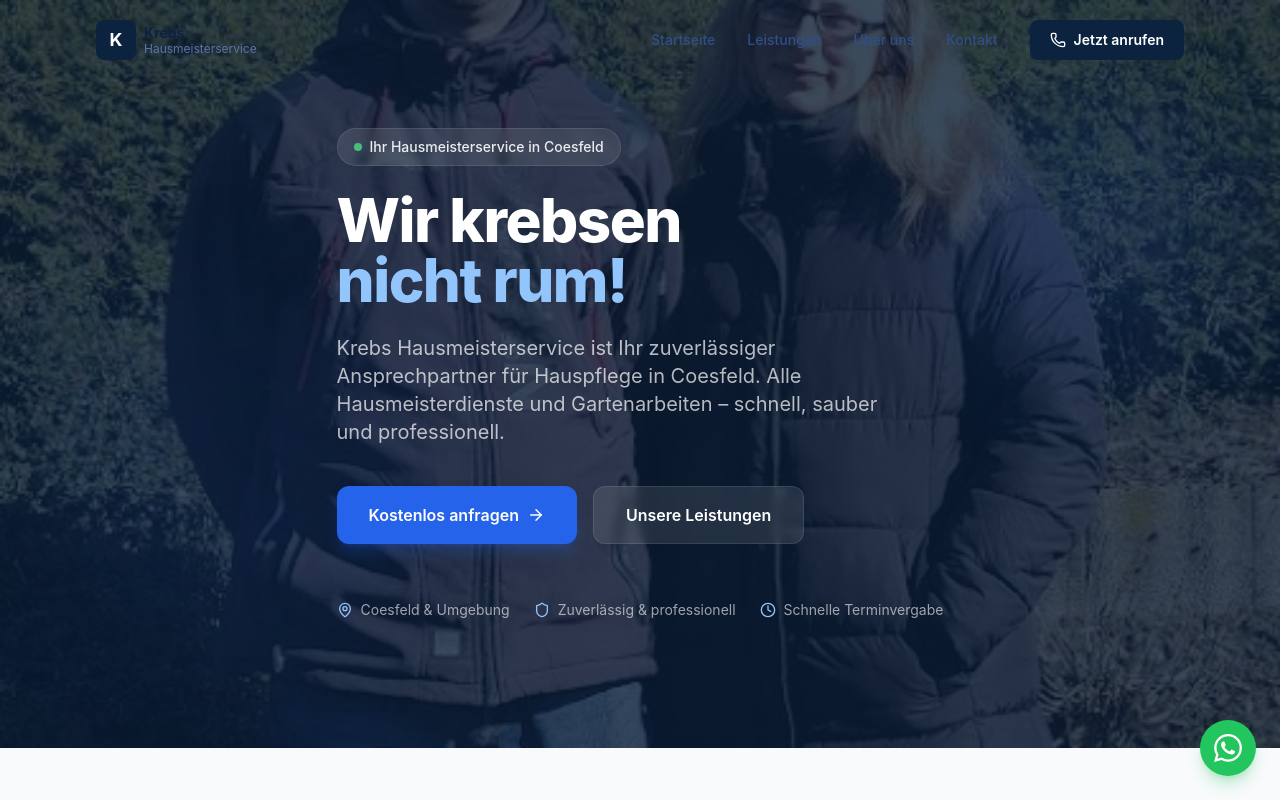
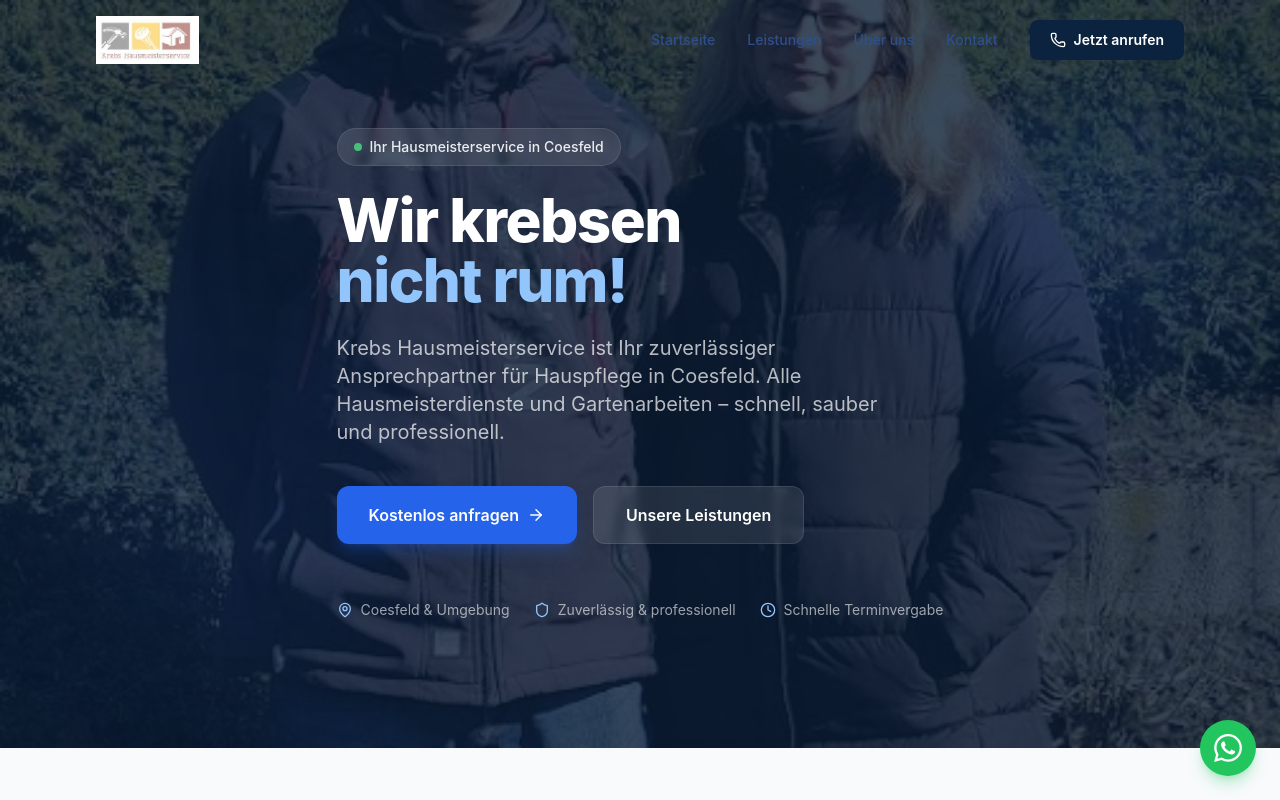
Before and after one commit to kneipenkoenig/krebs-hausmeisterservice, a Next.js app: page / in a window 1280 px wide. Shown: the top 800 px of the page. Built offline with nearby package versions, Linux system fonts and the light colour scheme.

Commit message:
Replace text logo with original logo image in navbar
Co-Authored-By: Claude Opus 4.6 (1M context) <noreply@anthropic.com>

```diff
--- a/src/components/Navbar.tsx
+++ b/src/components/Navbar.tsx
@@ -3,6 +3,7 @@
 import { useState, useEffect } from "react";
 import { motion, AnimatePresence } from "framer-motion";
 import { Menu, X, Phone } from "lucide-react";
+import Image from "next/image";
 
 const navLinks = [
   { label: "Startseite", href: "#hero" },
@@ -35,18 +36,15 @@ export default function Navbar() {
       <nav className="section-container section-padding">
         <div className="flex items-center justify-between h-16 md:h-20">
           {/* Logo */}
-          <a href="#hero" className="flex items-center gap-2">
-            <div className="w-10 h-10 bg-navy-500 rounded-lg flex items-center justify-center">
-              <span className="text-white font-bold text-lg">K</span>
-            </div>
-            <div className="hidden sm:block">
-              <p className="font-bold text-navy-500 text-sm leading-tight">
-                Krebs
-              </p>
-              <p className="text-navy-300 text-xs leading-tight">
-                Hausmeisterservice
-              </p>
-            </div>
+          <a href="#hero" className="flex items-center">
+            <Image
+              src="/images/logo.png"
+              alt="Krebs Hausmeisterservice"
+              width={225}
+              height={105}
+              className="h-10 md:h-12 w-auto"
+              priority
+            />
           </a>
 
           {/* Desktop Nav */}
```
